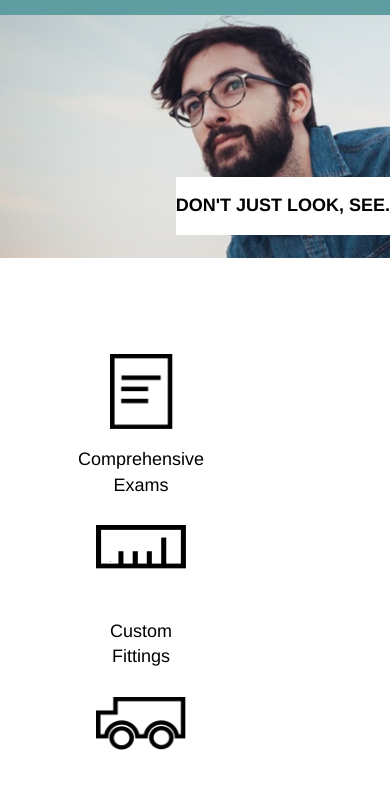
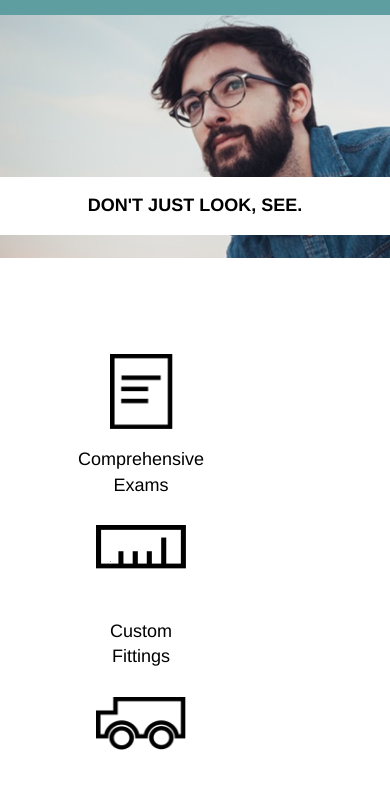
Before and after one commit to lpedrossantos/Tortoiseshell, a plain HTML site: page index.html in a window 390 px wide. Shown: the part 48-836 px from the top of the page. Drawn offline with Linux system fonts and the light colour scheme.

Commit message:
Add changes in style file.

```diff
--- a/resources/css/style.css
+++ b/resources/css/style.css
@@ -224,7 +224,7 @@ footer span{
   }
   .banner{
     margin-top: 9rem;
-    width: 100&;
+    width: 100%;
     margin-right: 0;
     padding: 1rem 0;
     text-align: center;
```
